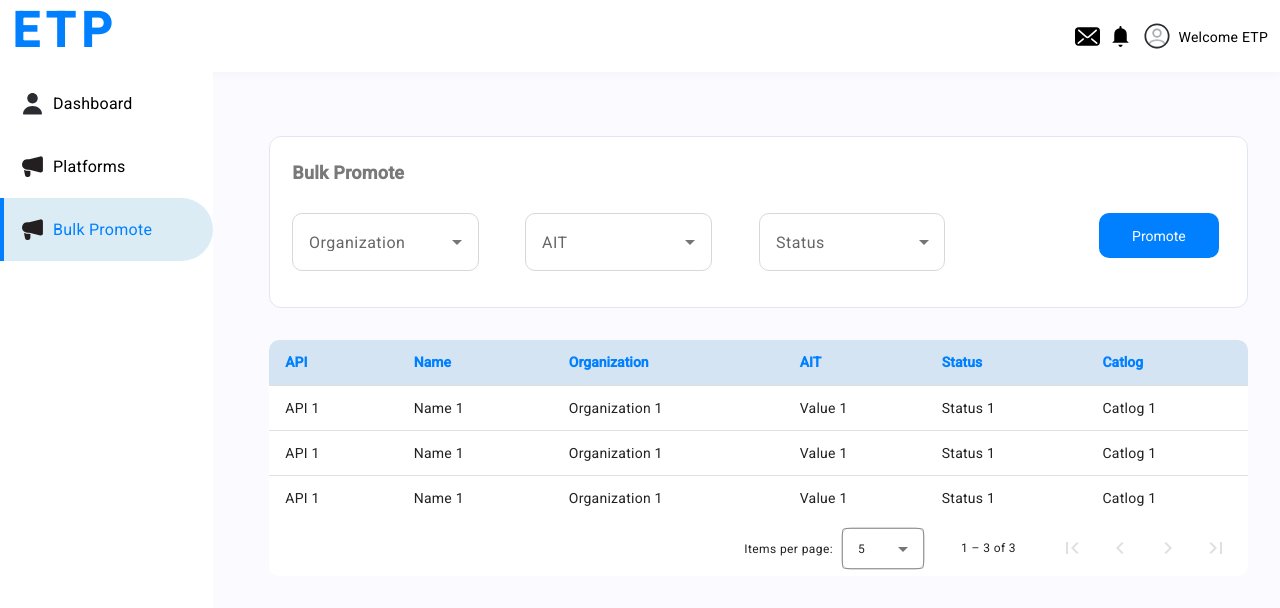
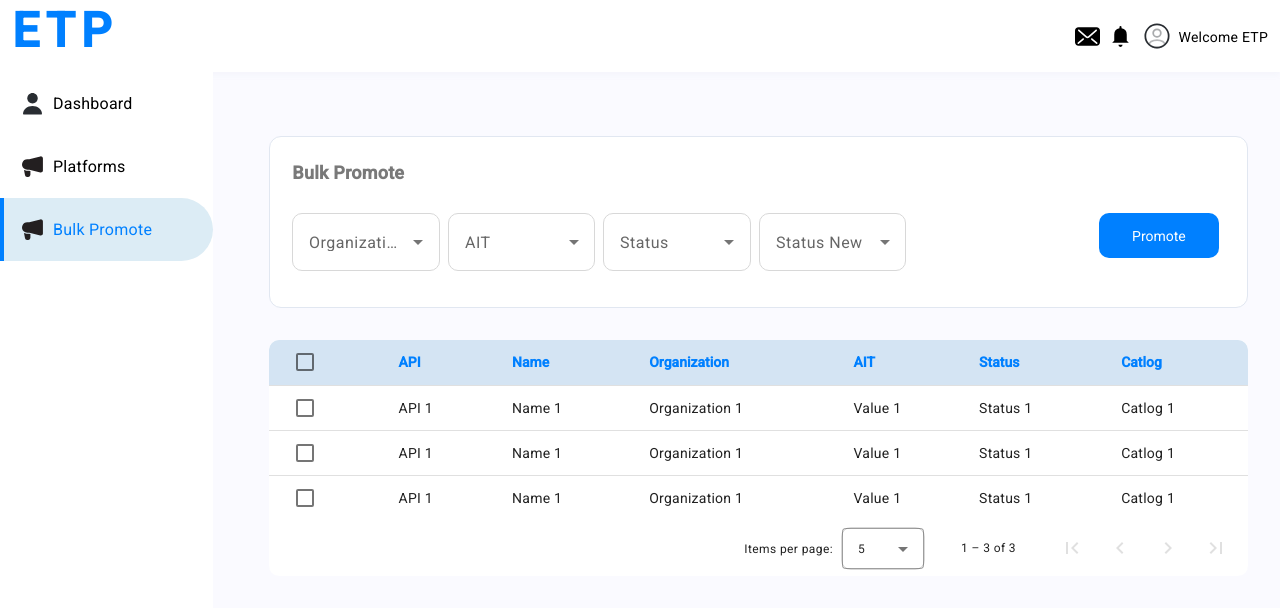
Before and after one commit to prasanthsanna/UI-2, an Angular app: page /bulk-promote in a window 1280 px wide. Shown: the top 608 px of the page. Built offline with nearby package versions, Linux system fonts and the light colour scheme.

Commit message:
table checkbox and new select field added.

```diff
--- a/src/app/app.module.ts
+++ b/src/app/app.module.ts
@@ -10,6 +10,7 @@
 import { MatSelectModule } from '@angular/material/select';
 import { MatFormFieldModule } from '@angular/material/form-field';
 import { FormsModule } from '@angular/forms';
+import { MatCheckboxModule } from '@angular/material/checkbox';
 
 //components
 import { AppComponent } from './app.component';
@@ -48,6 +49,7 @@
     MatFormFieldModule,
     MatSelectModule,
     MatInputModule,
+    MatCheckboxModule,
   ],
   providers: [],
   bootstrap: [AppComponent],
--- a/src/app/bulk-promote/bulk-promote.component.css
+++ b/src/app/bulk-promote/bulk-promote.component.css
@@ -32,7 +32,7 @@
 }
 
 .select-field {
-    width: 80%;
+    width: 95%;
 }
 
 :host ::ng-deep .mat-mdc-form-field-subscript-wrapper {
--- a/src/app/bulk-promote/bulk-promote.component.html
+++ b/src/app/bulk-promote/bulk-promote.component.html
@@ -7,7 +7,7 @@
     <div class="clearRow mb-4"></div>
 
     <div class="col-md-12 dropDownSection">
-        <div class="col-md-3">
+        <div class="col-md-2">
             <mat-form-field class="select-field">
                 <mat-label>Organization</mat-label>
                 <mat-select [(ngModel)]="organizationSelected" name="org">
@@ -17,7 +17,7 @@
                 </mat-select>
             </mat-form-field>
         </div>
-        <div class="col-md-3">
+        <div class="col-md-2">
             <mat-form-field class="select-field">
                 <mat-label>AIT</mat-label>
                 <mat-select [(ngModel)]="aitSelected" name="ait">
@@ -27,7 +27,7 @@
                 </mat-select>
             </mat-form-field>
         </div>
-        <div class="col-md-3">
+        <div class="col-md-2">
             <mat-form-field class="select-field">
                 <mat-label>Status</mat-label>
                 <mat-select [(ngModel)]="statusSelected" name="status">
@@ -37,7 +37,18 @@
                 </mat-select>
             </mat-form-field>
         </div>
-        <div class="col-md-3 d-flex">
+
+        <div class="col-md-2">
+            <mat-form-field class="select-field">
+                <mat-label>Status New</mat-label>
+                <mat-select [(ngModel)]="statusSelected" name="status">
+                    <mat-option *ngFor="let status of statusOptions" [value]="status.value">
+                        {{status.viewValue}}
+                    </mat-option>
+                </mat-select>
+            </mat-form-field>
+        </div>
+        <div class="col-md-4 d-flex">
             <button class="cmnBtn ms-auto">Promote</button>
         </div>
     </div>
@@ -45,6 +56,21 @@
 
 <div class="mat-elevation-z8">
     <table mat-table [dataSource]="dataSource" matSort (matSortChange)="announceSortChange($event)">
+
+        <!-- Checkbox Column -->
+        <ng-container matColumnDef="select">
+            <th mat-header-cell *matHeaderCellDef>
+                <mat-checkbox (change)="$event ? toggleAllRows() : null"
+                    [checked]="selection.hasValue() && isAllSelected()"
+                    [indeterminate]="selection.hasValue() && !isAllSelected()" [aria-label]="checkboxLabel()">
+                </mat-checkbox>
+            </th>
+            <td mat-cell *matCellDef="let row">
+                <mat-checkbox (click)="$event.stopPropagation()" (change)="$event ? selection.toggle(row) : null"
+                    [checked]="selection.isSelected(row)" [aria-label]="checkboxLabel(row)">
+                </mat-checkbox>
+            </td>
+        </ng-container>
 
         <ng-container matColumnDef="api">
             <th mat-header-cell *matHeaderCellDef mat-sort-header sortActionDescription="Sort by API">API
--- a/src/app/bulk-promote/bulk-promote.component.ts
+++ b/src/app/bulk-promote/bulk-promote.component.ts
@@ -4,6 +4,7 @@
 import { MatTableDataSource } from '@angular/material/table';
 import { MatDialog } from '@angular/material/dialog';
 import { LiveAnnouncer } from '@angular/cdk/a11y';
+import { SelectionModel } from '@angular/cdk/collections';
 
 export interface platformElement {
   api: string;
@@ -50,8 +51,18 @@
   organizationSelected = '';
   aitSelected = '';
   statusSelected = '';
+  organizationOptions = [
+    { value: 'dream', viewValue: 'DREAM' },
+    { value: 'dream', viewValue: 'DREAM' },
+  ];
+  aitOptions = [{ value: '123456', viewValue: '123456' }];
+  statusOptions = [
+    { value: 'no-errors', viewValue: 'No Errors' },
+    { value: 'with-errors', viewValue: 'With Errors' },
+  ];
 
   displayedColumns: string[] = [
+    'select',
     'api',
     'name',
     'organization',
@@ -60,6 +71,7 @@
     'catlog',
   ];
   dataSource = new MatTableDataSource<platformElement>(PLATFORM_DATA);
+  selection = new SelectionModel<platformElement>(true, []);
 
   constructor(
     private _liveAnnouncer: LiveAnnouncer,
@@ -83,14 +95,27 @@
       this._liveAnnouncer.announce('Sorting cleared');
     }
   }
+  isAllSelected() {
+    const numSelected = this.selection.selected.length;
+    const numRows = this.dataSource.data.length;
+    return numSelected === numRows;
+  }
 
-  organizationOptions = [
-    { value: 'dream', viewValue: 'DREAM' },
-    { value: 'dream', viewValue: 'DREAM' },
-  ];
-  aitOptions = [{ value: '123456', viewValue: '123456' }];
-  statusOptions = [
-    { value: 'no-errors', viewValue: 'No Errors' },
-    { value: 'with-errors', viewValue: 'With Errors' },
-  ];
+  toggleAllRows() {
+    if (this.isAllSelected()) {
+      this.selection.clear();
+      return;
+    }
+
+    this.selection.select(...this.dataSource.data);
+  }
+
+  checkboxLabel(row?: platformElement): string {
+    if (!row) {
+      return `${this.isAllSelected() ? 'deselect' : 'select'} all`;
+    }
+    return `${this.selection.isSelected(row) ? 'deselect' : 'select'} row ${
+      row.api + 1
+    }`;
+  }
 }
--- a/src/styles.css
+++ b/src/styles.css
@@ -222,3 +222,9 @@
   font-weight: bold;
   text-align: center;
 }
+
+.mdc-checkbox .mdc-checkbox__native-control:enabled:checked~.mdc-checkbox__background,
+.mdc-checkbox .mdc-checkbox__native-control:enabled:indeterminate~.mdc-checkbox__background {
+  border-color: #0080ff !important;
+  background-color: #0080ff !important;
+}
```
